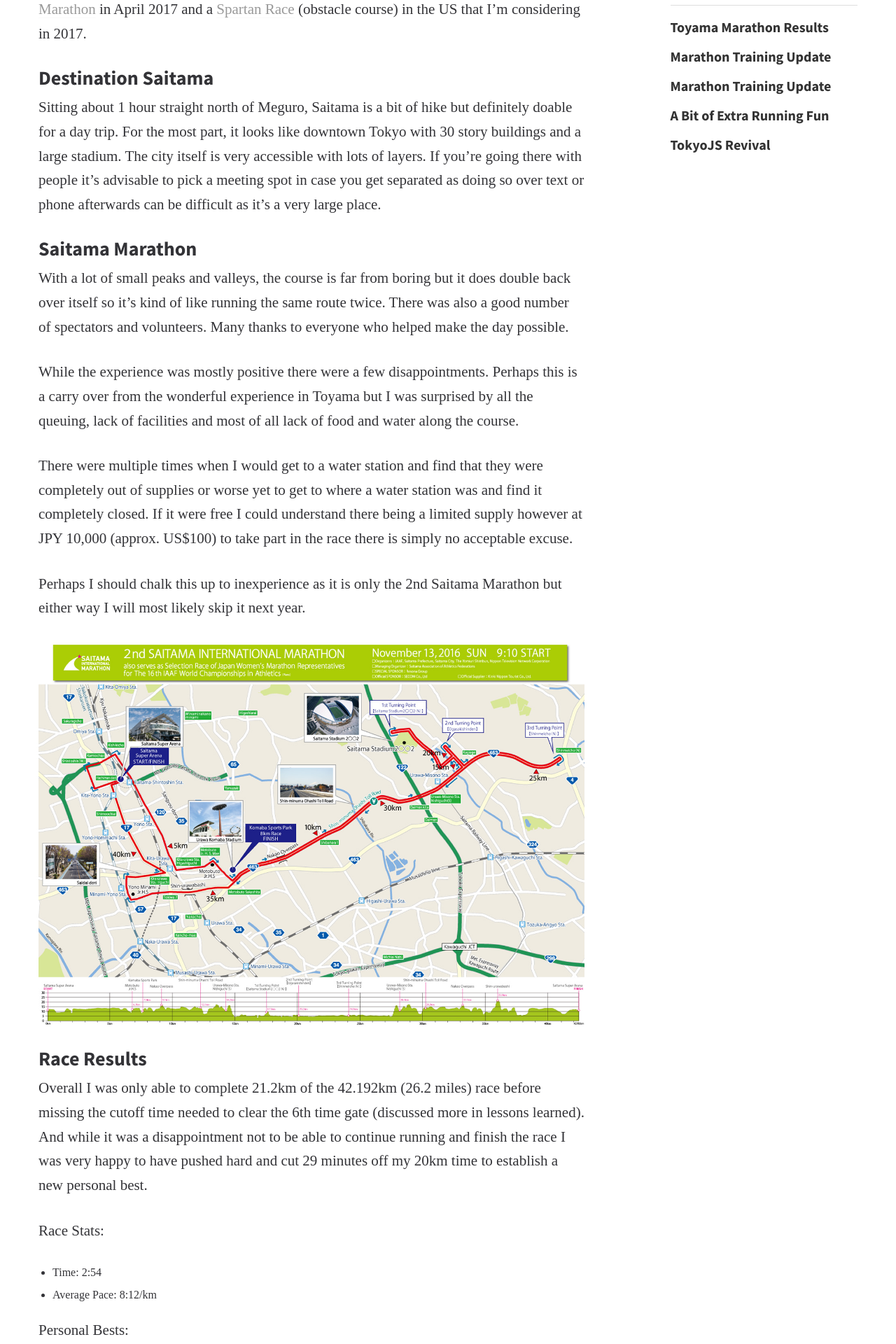
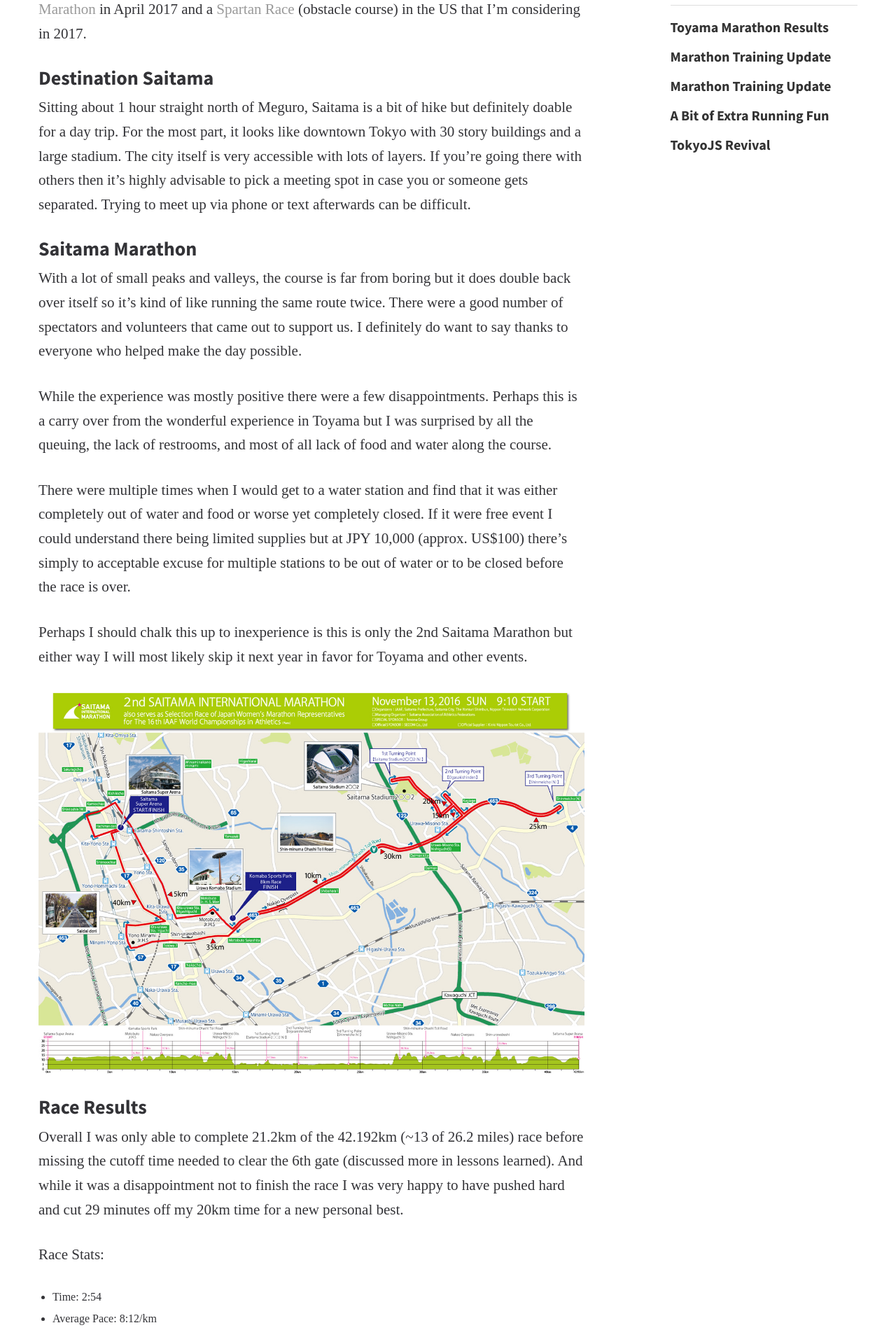
Before and after one commit to metizror/charlesgreen.github.io, a Jekyll site: the page built from _posts/2016-11-14-saitama-marathon-update.md, in a window 1280 px wide. Shown: the part 810-2730 px from the top of the page at 70% size. Built offline with Jekyll 4.4.1, drawn with Linux system fonts in a browser that asks for light colours; some web fonts are replaced; some of the changed text lies outside the part shown.

```diff
--- a/_posts/2016-11-14-saitama-marathon-update.md
+++ b/_posts/2016-11-14-saitama-marathon-update.md
@@ -21,18 +21,18 @@
 
 ## Destination Saitama
 
-Sitting about 1 hour straight north of Meguro, Saitama is a bit of hike but definitely doable for a day trip. For the most part, it looks like downtown Tokyo with 30 story buildings and a large stadium. The city itself is very accessible with lots of layers. If you're going there with people it's advisable to pick a meeting spot in case you get separated as doing so over text or phone afterwards can be difficult as it's a very large place.
+Sitting about 1 hour straight north of Meguro, Saitama is a bit of hike but definitely doable for a day trip. For the most part, it looks like downtown Tokyo with 30 story buildings and a large stadium. The city itself is very accessible with lots of layers. If you're going there with others then it's highly advisable to pick a meeting spot in case you or someone gets separated. Trying to meet up via phone or text afterwards can be difficult.
 
 
 ## Saitama Marathon
 
-With a lot of small peaks and valleys, the course is far from boring but it does double back over itself so it's kind of like running the same route twice. There was also a good number of spectators and volunteers. Many thanks to everyone who helped make the day possible.
+With a lot of small peaks and valleys, the course is far from boring but it does double back over itself so it's kind of like running the same route twice. There were a good number of spectators and volunteers that came out to support us. I definitely do want to say thanks to everyone who helped make the day possible.
 
-While the experience was mostly positive there were a few disappointments.  Perhaps this is a carry over from the wonderful  experience in Toyama but I was surprised by all the queuing, lack of facilities and most of all lack of food and water along the course.
+While the experience was mostly positive there were a few disappointments.  Perhaps this is a carry over from the wonderful  experience in Toyama but I was surprised by all the queuing, the lack of restrooms, and most of all lack of food and water along the course.
 
-There were multiple times when I would get to a water station and find that they were completely out of supplies or worse yet to get to where a water station was and find it completely closed.  If it were free I could understand there being a limited supply however at JPY 10,000 (approx. US$100) to take part in the race there is simply no acceptable excuse.
+There were multiple times when I would get to a water station and find that it was either completely out of water and food or worse yet completely closed.  If it were free event I could understand there being limited supplies but at JPY 10,000 (approx. US$100) there's simply to acceptable excuse for multiple stations to be out of water or to be closed before the race is over.
 
-Perhaps I should chalk this up to inexperience as it is only the 2nd Saitama Marathon but either way I will most likely skip it next year.
+Perhaps I should chalk this up to inexperience is this is only the 2nd Saitama Marathon but either way I will most likely skip it next year in favor for Toyama and other events.
 
 
 ![Saitama International Marathon 2016](/img/2016-11-14-saitama-marathon.jpg)
@@ -40,16 +40,16 @@
 
 ## Race Results
 
-Overall I was only able to complete 21.2km of the 42.192km (26.2 miles) race before missing the cutoff time needed to clear the 6th time gate (discussed more in lessons learned). And while it was a disappointment not to be able to continue running and finish the race I was very happy to have pushed hard and cut 29 minutes off my 20km time to establish a new personal best.
+Overall I was only able to complete 21.2km of the 42.192km (~13 of 26.2 miles) race before missing the cutoff time needed to clear the 6th gate (discussed more in lessons learned). And while it was a disappointment not to finish the race I was very happy to have pushed hard and cut 29 minutes off my 20km time for a new personal best.
 
 Race Stats:
-- Time: 2:54
-- Average Pace: 8:12/km
+  *  Time: 2:54
+  *  Average Pace: 8:12/km
 
 Personal Bests:
-- 10km 1:15:43
-- 15km 1:56:56
-- 20km 2:41:21
+  *  10km 1:15:43
+  *  15km 1:56:56
+  *  20km 2:41:21
 
 
 ## Lessons Learned
@@ -72,7 +72,13 @@
 
 Over the last couple of races, my times have needed to increase drastically in order to finish on time. Starting at 7 hours Toyama was generous and I could focus on simply finishing the race. Then came Saitama at 6 hours. Still almost doable but definitely difficult at my current health and weight.
 
-Next up is the Nagano Marathon at 5 hours. I now have no choice but to shed 20-30kg work on both my endurance as well as speed drills. To help with this I'm looking at [McMillan Running](https://www.mcmillanrunning.com/) for either a custom training plan or monthly online coaching as this race will be my first real test and I want to give it my all.
+Next up is the Nagano Marathon at 5 hours. I now have no choice but to shed 20-30kg and work hard on endurance and speed  drills. To help with this I'm looking at [McMillan Running](https://www.mcmillanrunning.com/) for either a custom training plan or monthly online coaching as this race will be my first real test and I want to give it my all.
+
+
+## Spartan Race (obstacle course)
+
+I'm also looking at completing in a [Spartan Race](https://www.spartan.com/). Back in 2012 I took part in [Men's Health Urbanathlon](http://www.menshealthurbanathlon.com/) in NYC and while it looks much more like the Spartan race now then it did before it was nonetheless a great time (well minus Hurricane Sandy hitting NYC that evening). Anyhow, I'm still lining up the details it's my full intention to take part in my first Spartan Race in the US this Spring.
+
 
 
 <iframe height='160' width='300' frameborder='0' allowtransparency='true' scrolling='no' src='https://www.strava.com/athletes/16169520/activity-summary/466fe07ddb7b0e1843700f67f3ecceee223a2595'></iframe>
```
